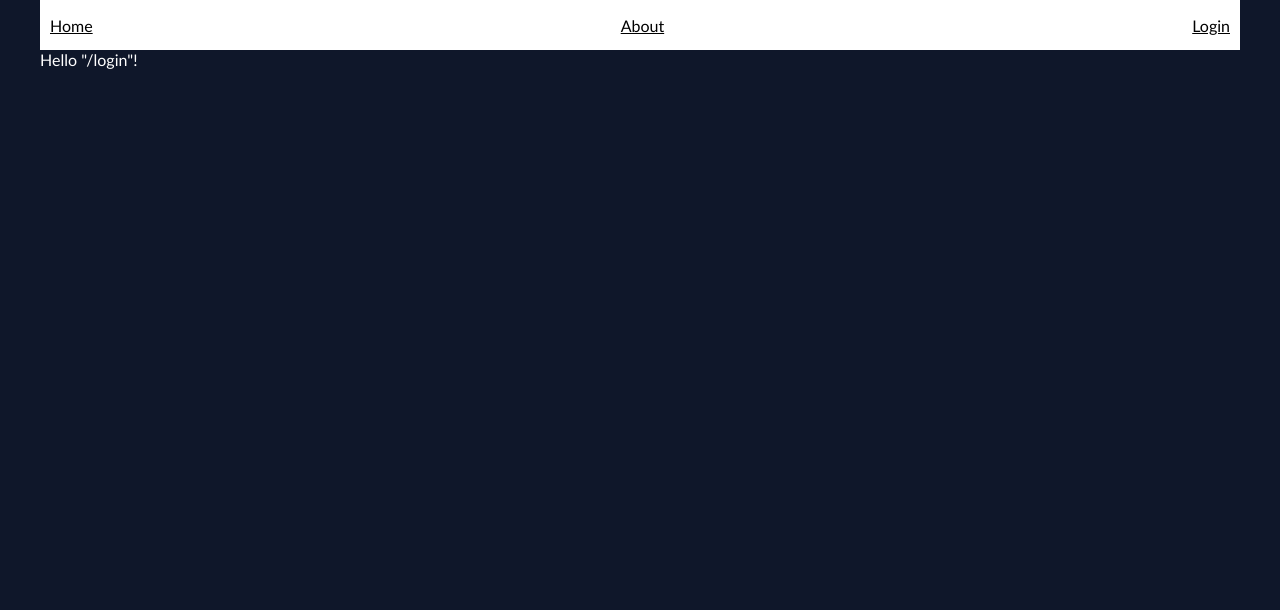
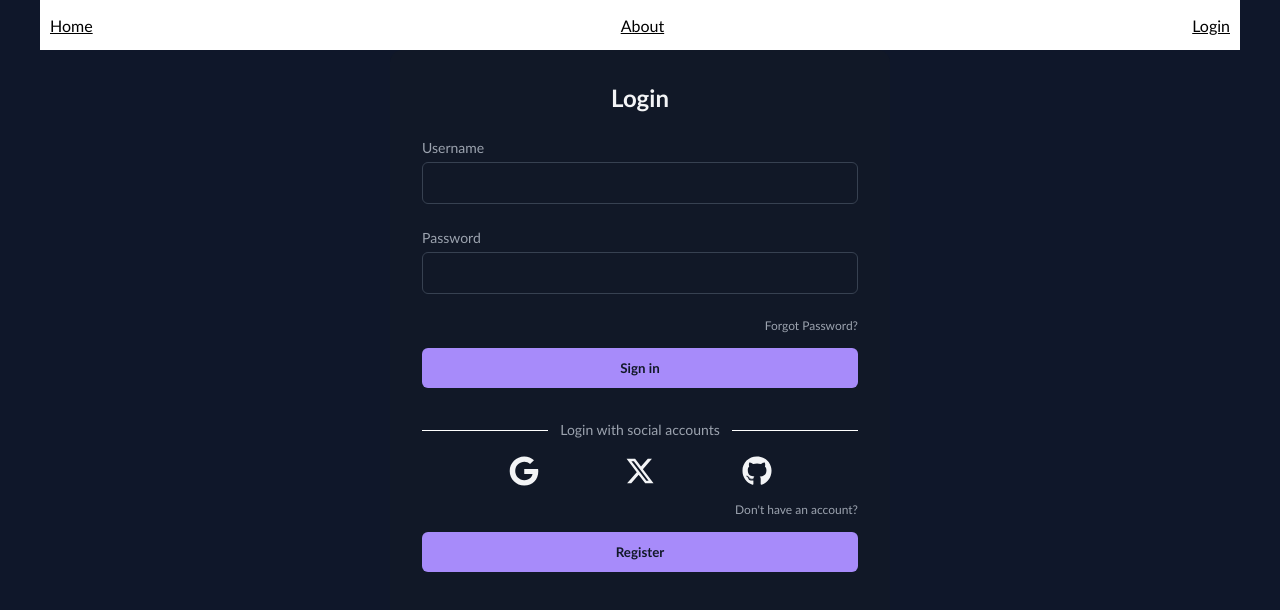
Before and after one commit to abrandon1999/exotic_life_FE, a React (Vite) app: page /login in a window 1280 px wide. Shown: the top 610 px of the page. Built offline with nearby package versions, Linux system fonts and the light colour scheme.

Commit message:
style login page

```diff
--- a/package.json
+++ b/package.json
@@ -4,7 +4,7 @@
   "version": "0.0.0",
   "type": "module",
   "scripts": {
-    "dev": "vite",
+    "dev": "vite --host",
     "build": "tsc -b && vite build",
     "lint": "eslint .",
     "preview": "vite preview"
--- a/src/App.css
+++ b/src/App.css
@@ -1,8 +1,20 @@
+html,
+body {
+  width: 100%;
+  min-height: 100%;
+  overflow-x: hidden;
+}
+
 body {
   background-color: #0f172a;
   color: #fff;
+  margin: 0 auto;
+}
+
+#root {
+  width: 100%;
   max-width: 1200px;
   min-height: 100vh;
   margin: 0 auto;
-  overflow: hidden;
+  overflow-x: hidden;
 }
--- a/src/components/CardIcon.tsx
+++ b/src/components/CardIcon.tsx
@@ -2,10 +2,13 @@ import type { CSSProperties } from "react";
 import { IoShareSocialSharp } from "react-icons/io5";
 import { CiSaveDown2 } from "react-icons/ci";
 import { IconContext } from "react-icons";
+import { colors } from "@/utils/colors";
 export default function CardIcon() {
   return (
     <div style={iconContainer}>
-      <IconContext.Provider value={{ size: ICON_SIZE }}>
+      <IconContext.Provider
+        value={{ size: ICON_SIZE, color: colors.highlight }}
+      >
         <IoShareSocialSharp />
       </IconContext.Provider>
       <IconContext.Provider value={{ size: ICON_SIZE }}>
--- /dev/null
+++ b/src/routes/-login.module.css
@@ -0,0 +1,120 @@
+.formContainer {
+  width: 100%;
+  max-width: 500px;
+  border-radius: 0.75rem;
+  background-color: rgba(17, 24, 39, 1);
+  padding: 2rem;
+  color: rgba(243, 244, 246, 1);
+}
+
+.title {
+  text-align: center;
+  font-size: 1.5rem;
+  line-height: 2rem;
+  font-weight: 700;
+}
+
+.form {
+  margin-top: 1.5rem;
+}
+
+.inputGroup {
+  margin-top: 0.25rem;
+  font-size: 0.875rem;
+  line-height: 1.25rem;
+  margin-bottom: 1.5rem;
+}
+
+.inputGroup label {
+  display: block;
+  color: rgba(156, 163, 175, 1);
+  margin-bottom: 4px;
+}
+
+.inputGroup input {
+  width: 100%;
+  border-radius: 0.375rem;
+  border: 1px solid rgba(55, 65, 81, 1);
+  outline: 0;
+  background-color: rgba(17, 24, 39, 1);
+  padding: 0.75rem 1rem;
+  color: rgba(243, 244, 246, 1);
+}
+
+.inputGroup input:focus {
+  border-color: rgba(167, 139, 250);
+}
+
+.forgot {
+  display: flex;
+  justify-content: flex-end;
+  font-size: 0.75rem;
+  line-height: 1rem;
+  color: rgba(156, 163, 175, 1);
+  margin: 8px 0 14px 0;
+}
+
+.forgot a,
+.signup a {
+  color: rgba(243, 244, 246, 1);
+  text-decoration: none;
+  font-size: 14px;
+}
+
+.forgot a:hover,
+.signup a:hover {
+  text-decoration: underline rgba(167, 139, 250, 1);
+}
+
+.sign {
+  display: block;
+  width: 100%;
+  background-color: rgba(167, 139, 250, 1);
+  padding: 0.75rem;
+  text-align: center;
+  color: rgba(17, 24, 39, 1);
+  border: none;
+  border-radius: 0.375rem;
+  font-weight: 600;
+  margin-bottom: 1rem;
+  cursor: pointer;
+}
+
+.socialMessage {
+  display: flex;
+  align-items: center;
+  padding-top: 1rem;
+  margin-bottom: 1rem;
+}
+
+.line {
+  height: 1px;
+  flex: 1 1 0%;
+  background-color: #fff;
+}
+
+.socialMessage .message {
+  padding-left: 0.75rem;
+  padding-right: 0.75rem;
+  font-size: 0.875rem;
+  line-height: 1.25rem;
+  color: rgba(156, 163, 175, 1);
+}
+
+.socialIcons {
+  display: flex;
+  justify-content: space-evenly;
+  margin-bottom: 1rem;
+}
+
+.signup {
+  text-align: center;
+  font-size: 0.75rem;
+  line-height: 1rem;
+  color: rgba(156, 163, 175, 1);
+}
+.info span {
+  font-weight: 600;
+  display: flex;
+  justify-content: center;
+}
--- a/src/routes/login.tsx
+++ b/src/routes/login.tsx
@@ -1,9 +1,58 @@
-import { createFileRoute } from '@tanstack/react-router'
-
-export const Route = createFileRoute('/login')({
+import { createFileRoute } from "@tanstack/react-router";
+import type { CSSProperties } from "react";
+import styles from "./-login.module.css";
+import { FaGoogle } from "react-icons/fa";
+import { FaXTwitter } from "react-icons/fa6";
+import { FaGithub } from "react-icons/fa";
+export const Route = createFileRoute("/login")({
   component: RouteComponent,
-})
+});
 
 function RouteComponent() {
-  return <div>Hello "/login"!</div>
+  return (
+    <div style={container}>
+      <div className={styles.formContainer}>
+        <p className={styles.title}>Login</p>
+        <form action="" className={styles.form}>
+          <div className={styles.inputGroup}>
+            <label htmlFor="username">Username</label>
+            <input type="text" name="username" id="username" />
+          </div>
+          <div className={styles.inputGroup}>
+            <label htmlFor="password">Password</label>
+            <input type="password" name="password" id="password" />
+          </div>
+          <div className={styles.forgot}>
+            <span>Forgot Password?</span>
+          </div>
+          <button type="submit" className={styles.sign}>
+            Sign in
+          </button>
+        </form>
+        <div className={styles.socialMessage}>
+          <div className={styles.line}></div>
+          <p className={styles.message}>Login with social accounts</p>
+          <div className={styles.line}></div>
+        </div>
+        <div className={styles.socialIcons}>
+          <FaGoogle size={ICON_SIZE} />
+          <FaXTwitter size={ICON_SIZE} />
+          <FaGithub size={ICON_SIZE} />
+        </div>
+        <div className={styles.forgot}>
+          <span>Don't have an account?</span>
+        </div>
+        <button type="submit" className={styles.sign}>
+          Register
+        </button>
+      </div>
+    </div>
+  );
 }
+const ICON_SIZE = "30";
+const container: CSSProperties = {
+  display: "flex",
+  width: "100%",
+  height: "100vh",
+  justifyContent: "center",
+};
```
